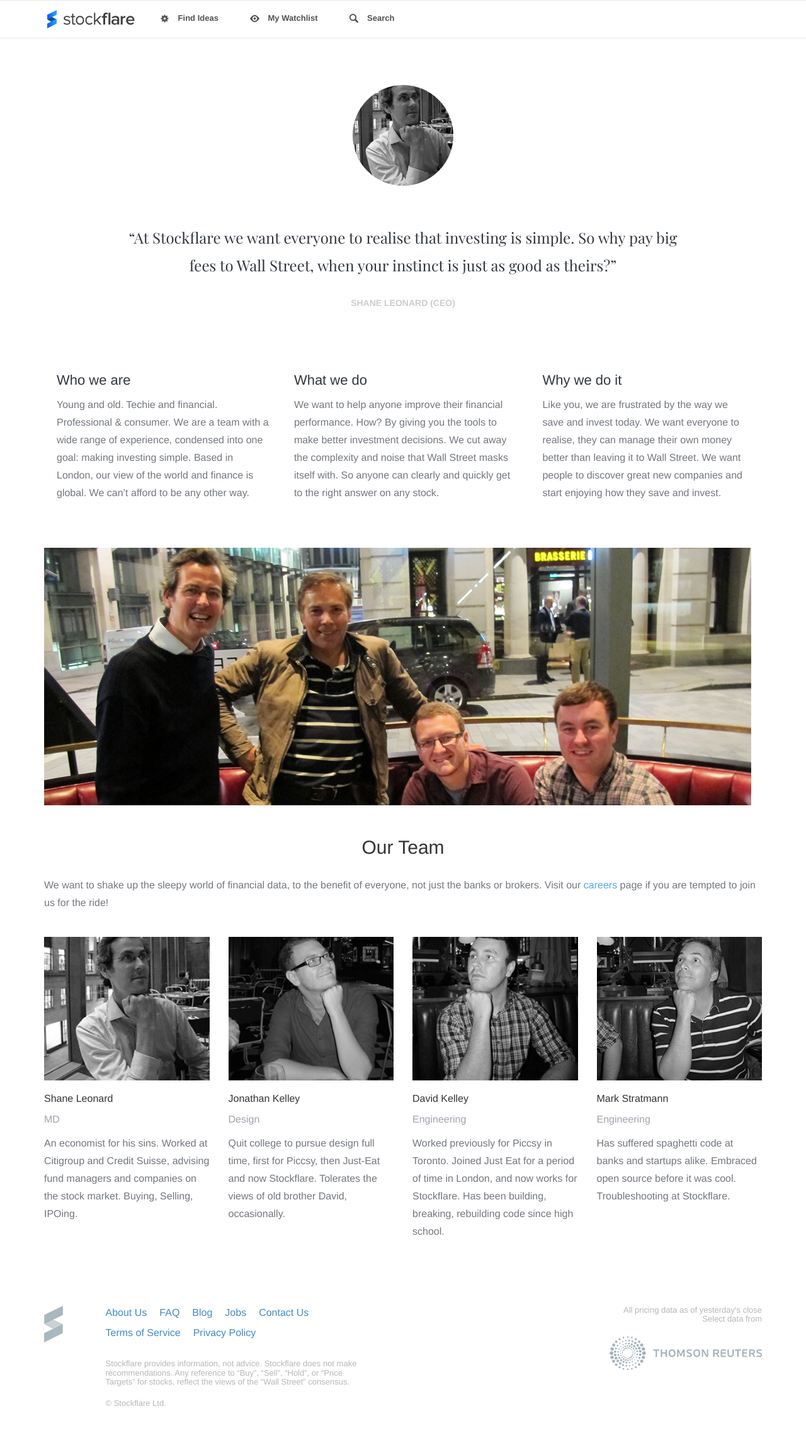
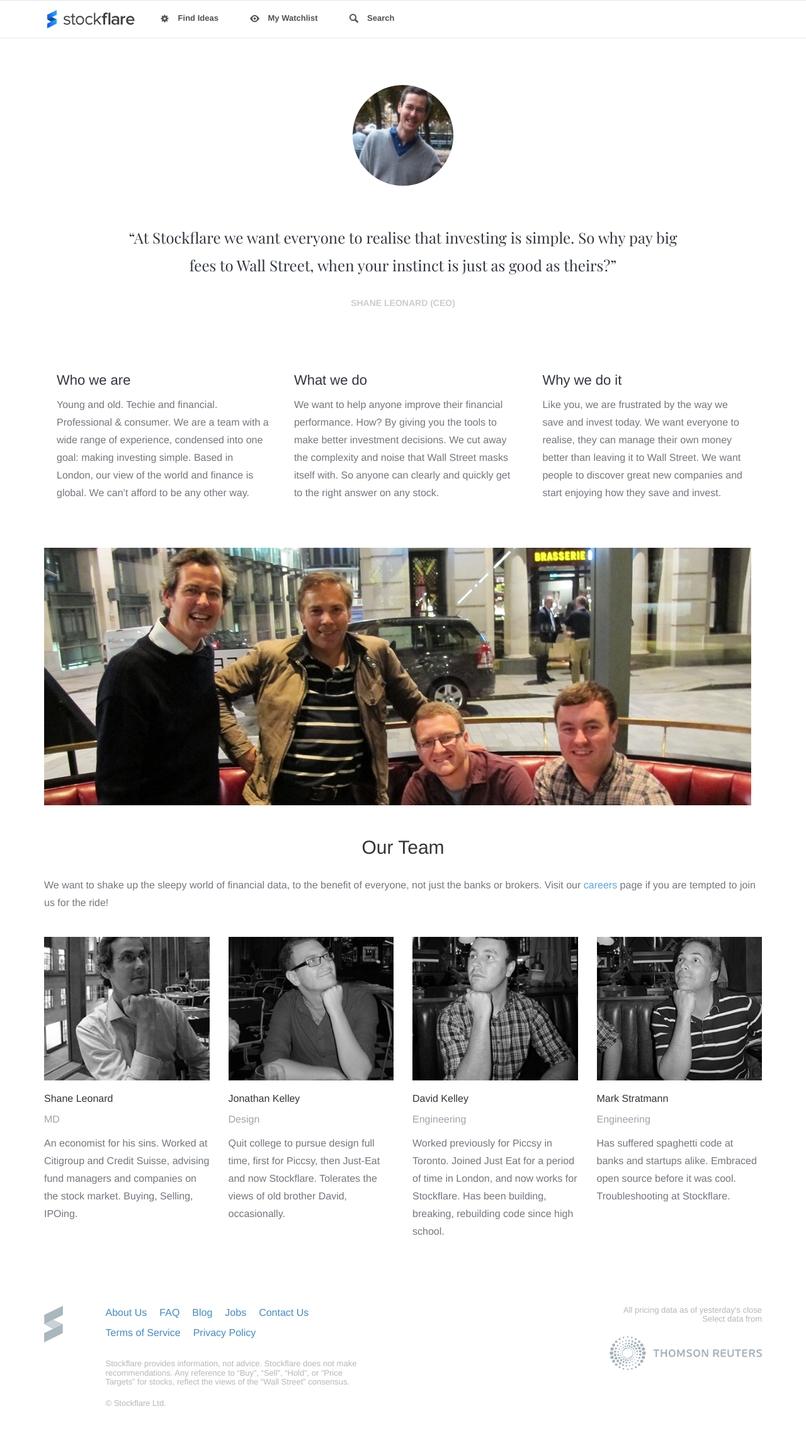
Before and after one commit to Stockflare/pages, a Jekyll site: the page built from about/index.markdown, in a window 1280 px wide. Shown: the whole page at 63% size. Built offline with Jekyll 4.4.1, drawn with Linux system fonts in a browser that asks for light colours; nearby versions of some CDN libraries.

Commit message:
Corrected logo link and added correct image

```diff
--- a/_includes/header.html
+++ b/_includes/header.html
@@ -4,7 +4,7 @@
       <div class="col-md-12">
         <ul class="clearfix menu">
           <li class="logo">
-            <a href="/">
+            <a href="http://alpha.stockflare.com/">
               <img src="{{ "/images/logo.png" | prepend: site.baseurl }}" alt="Stockflare" title="Stockflare" />
             </a>
           </li>
--- a/css/main.css
+++ b/css/main.css
@@ -80,7 +80,7 @@
 ul li
 {
     font-size: 16px;
-color: #72777e;
+    color: #72777e;
 }
 
 .navbar
@@ -223,7 +223,7 @@
 }
 
 .shane.quote:after {
-  background-image: url('/images/team-shane.png');
+  background-image: url('/images/shane.jpg');
   background-size: 120%;
 }
 
```
Also changed, not shown: images/shane.jpg (added).
